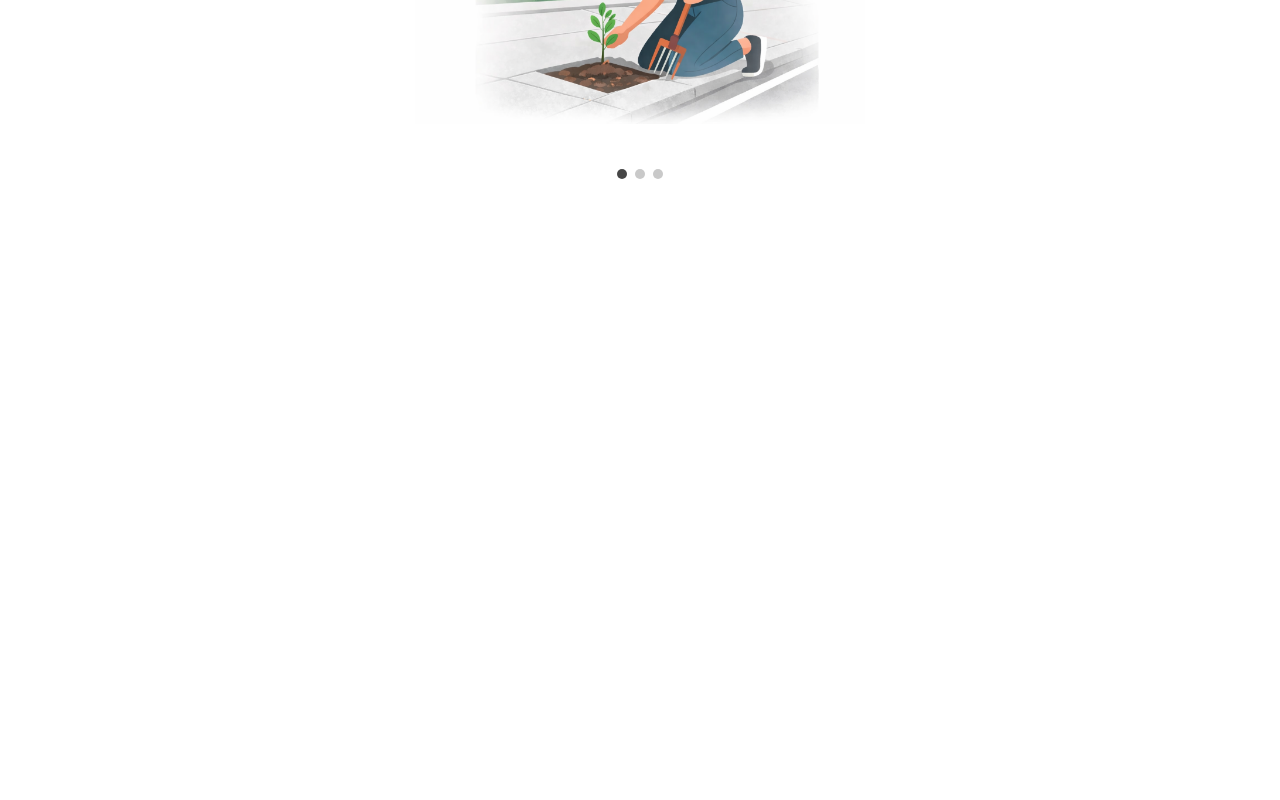
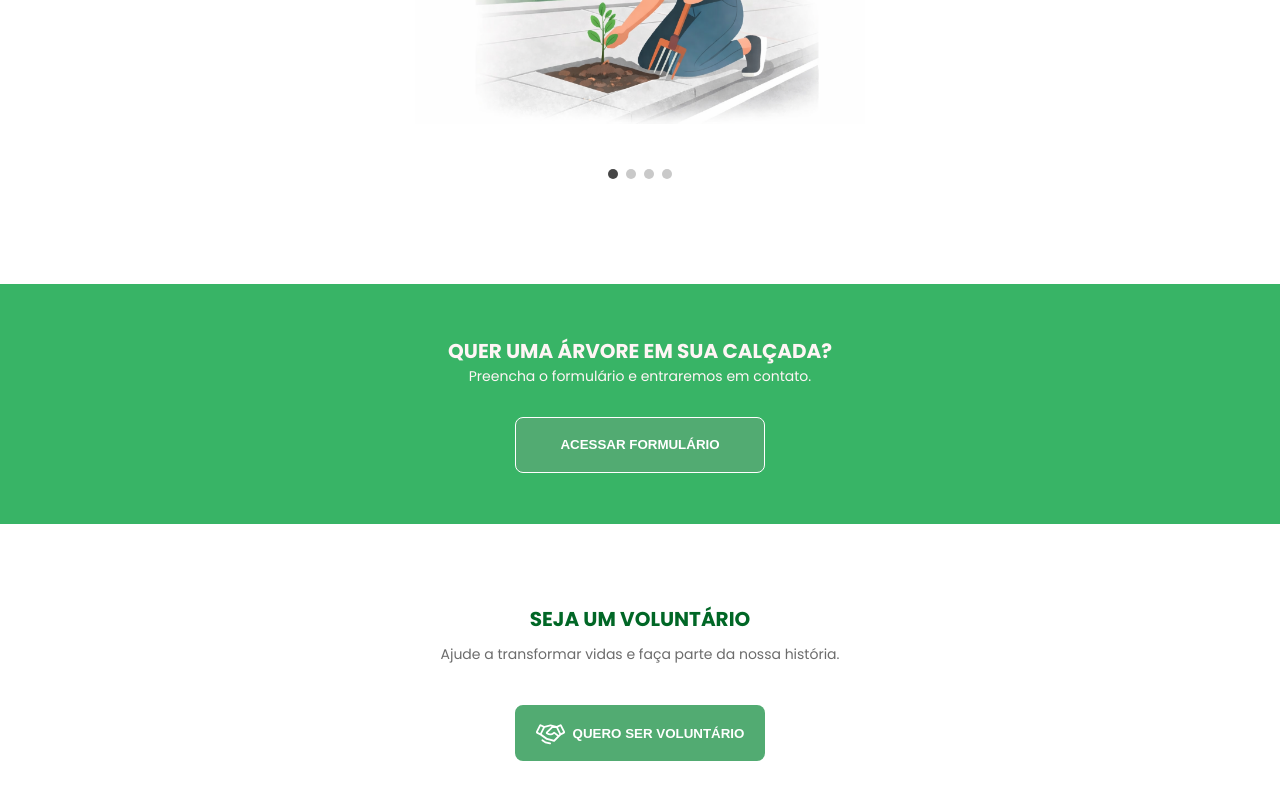
Before and after one commit to Wrocha21/Arboriza-project, a Next.js app: page / in a window 1280 px wide. Shown: the part 3263-4063 px from the top of the page. Before the commit the page ends 3547 px from the top, so only its background shows below. Built offline with nearby package versions, Linux system fonts and the light colour scheme.

Commit message:
Criei a seção voluntary contendo duas seções de solicitar plantio e para ser voluntário

```diff
--- a/src/app/(public)/page.tsx
+++ b/src/app/(public)/page.tsx
@@ -6,6 +6,7 @@ import Sobre from "../Components/Sobre";
 import Activity from "../Components/activity";
 
 import 'swiper/swiper-bundle.css'
+import Voluntary from "../Components/voluntary";
 
 export default function Home() {
   return (
@@ -15,6 +16,7 @@ export default function Home() {
       <SectionMap />
       <Sobre />
       <Activity />
+      <Voluntary/>
     </>
   );
 }
--- /dev/null
+++ b/src/app/Assets/css/components/voluntary.css
@@ -0,0 +1,104 @@
+@import url("../variables.css");
+
+.Container-plantio {
+  display: flex;
+  justify-content: center;
+  flex-direction: column;
+  align-items: center;
+  background-color: var(--secondary-color);
+  height: 240px;
+  margin-bottom: 80px;
+}
+
+.Container-plantio > .box-plantio {
+  display: flex;
+  flex-direction: column;
+  align-items: center;
+  gap: 30px;
+
+  .box-title {
+    display: flex;
+    flex-direction: column;
+    text-align: center;
+    h4 {
+      color: var(--secondaryText-color);
+      font-size: 20px;
+    }
+    span {
+      font-size: 14px;
+      color: var(--secondaryText-color);
+    }
+  }
+  a {
+    text-decoration: none;
+    button {
+      display: flex;
+      justify-content: center;
+      align-items: center;
+      width: 250px;
+      height: 56px;
+      border-radius: 8px;
+      border: none;
+      background-color: var(--button-color);
+      border: 1px solid white;
+      font-weight: 600;
+      padding: 10px;
+      color: white;
+      transition: all linear 0.2s;
+      &:hover {
+        cursor: pointer;
+        border: none;
+        background-color: var(--hoverButtonSecondary-color);
+      }
+    }
+  }
+}
+
+.Container-voluntary{
+  display: flex;
+  flex-direction: column;
+  align-items: center;
+  justify-content: center;
+  margin-bottom: 40px;
+  gap: 40px;
+  .box-title{
+    display: flex;
+    align-items: center;
+    justify-content: center;
+    flex-direction: column;
+    gap: 10px;
+
+    h4{
+      color: var(--primary-color);
+      font-size: 20px;
+    }
+    span{
+      color: var(--terciaryText-color);
+      font-size: 14px;
+    }
+  }
+
+  a {
+    text-decoration: none;
+    button {
+      display: flex;
+      justify-content: center;
+      align-items: center;
+      width: 250px;
+      gap: 8px;
+      height: 56px;
+      border-radius: 8px;
+      border: none;
+      background-color: var(--button-color);
+      font-weight: 600;
+      padding: 10px;
+      color: white;
+      transition: all linear 0.2s;
+      &:hover {
+        cursor: pointer;
+        border: none;
+        background-color: var(--hoverButtonSecondary-color);
+      }
+    }
+  }
+}
--- a/src/app/Assets/css/variables.css
+++ b/src/app/Assets/css/variables.css
@@ -1,5 +1,6 @@
 :root{
   --primary-color: #016726;
+  --secondary-color: #38b466;
   --primaryText-color: #2b2a2a;
   --secondaryText-color: #fff5f5;
   --terciaryText-color: #6c6c6c;
--- a/src/app/Components/activity.tsx
+++ b/src/app/Components/activity.tsx
@@ -11,6 +11,7 @@ export default function Activity() {
     { id: 1, src: "/planting.png" },
     { id: 2, src: "/inspector.png" },
     { id: 3, src: "/education.png" },
+    { id: 4, src: "/doarmudas.png" },
   ];
   const imagesTitle = [
     {
@@ -24,6 +25,10 @@ export default function Activity() {
     {
       title: "EDUCAÇÃO AMBIENTAL",
       desc: "Visa conscientizar a importância de plantar mudas",
+    },
+    {
+      title: "DOAÇÃO DE MUDAS",
+      desc: "é uma iniciativa estratégica voltada para a recuperação ambiental, arborização urbana e conservação da biodiversidade",
     },
   ];
 
--- /dev/null
+++ b/src/app/Components/voluntary.tsx
@@ -0,0 +1,35 @@
+"use client";
+
+import Link from "next/link";
+import "../Assets/css/components/voluntary.css";
+import { HandshakeIcon } from "@phosphor-icons/react";
+
+export default function Voluntary() {
+  return (
+    <>
+      <div className="Container-plantio">
+        <div className="box-plantio">
+          <div className="box-title">
+            <h4>QUER UMA ÁRVORE EM SUA CALÇADA?</h4>
+            <span>Preencha o formulário e entraremos em contato.</span>
+          </div>
+          <Link href={""}>
+            <button>ACESSAR FORMULÁRIO</button>
+          </Link>
+        </div>
+      </div>
+      <div className="Container-voluntary">
+        <div className="box-title">
+          <h4>SEJA UM VOLUNTÁRIO</h4>
+          <span>Ajude a transformar vidas e faça parte da nossa história.</span>
+        </div>
+        <Link href={""}>
+          <button>
+            <HandshakeIcon size={29} color="#ffffff" />
+            QUERO SER VOLUNTÁRIO
+          </button>
+        </Link>
+      </div>
+    </>
+  );
+}
```
